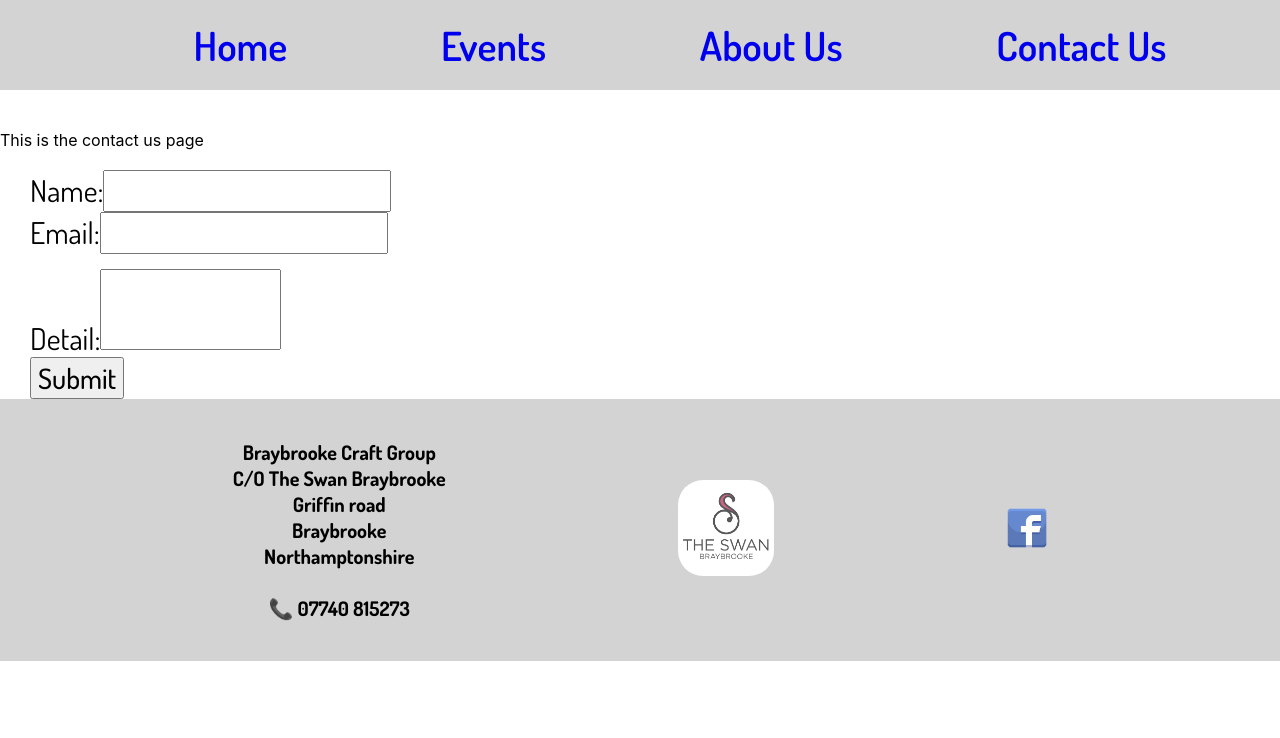
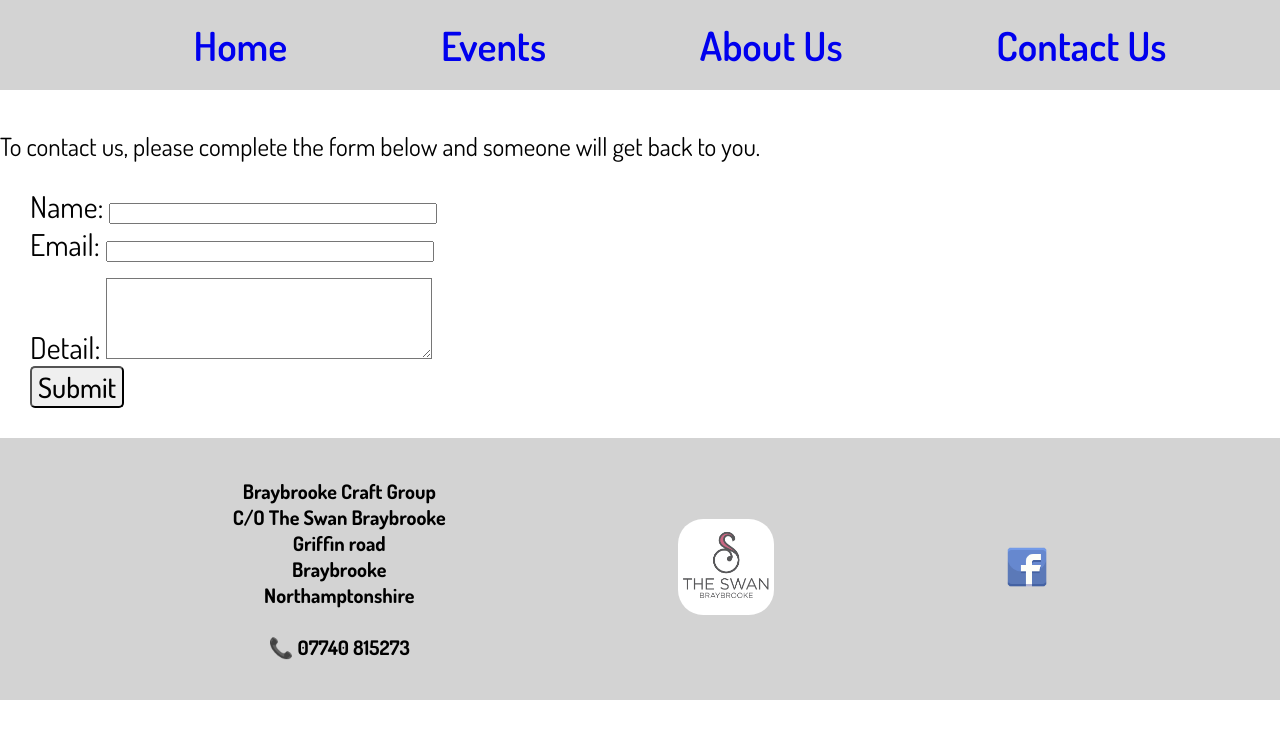
Before and after one commit to whawkinskavanagh/braybrookecg, a React (Create React App) app: page /contactus in a window 1280 px wide. Shown: the top 738 px of the page. Built offline with nearby package versions, Linux system fonts and the light colour scheme.

Commit message:
add some stuff for contact us

```diff
--- a/src/components/ContactUsComponents/ContactUs.css
+++ b/src/components/ContactUsComponents/ContactUs.css
@@ -1,16 +1,30 @@
-.form{
-    font-family: 'Dosis';
-    font-size: 30px;
-    padding-left: 30px;
+.form {
+  font-family: "Dosis";
+  font-size: 30px;
+  padding-left: 30px;
+  padding-bottom: 30px;
 }
 
 textarea {
-    resize: none;
-   margin-top: 15px;
+  margin-top: 15px;
+  width: 20rem;
+  max-width: 100%;
+  border-style: solid;
+}
+
+.submitButton {
+  font-size: 28px;
+  font-weight: 500;
+  font-family: "Dosis";
+  border-radius: 5px;
 }
 
 input {
-    font-size: 28px;
-    font-weight:500;
-    font-family: 'Dosis';
+  width: 20rem;
+  max-width: 100%;
 }
+
+.contactpara {
+  font-family: "Dosis";
+  font-size: 25px;
+}
--- a/src/components/ContactUsComponents/ContactUsForm.js
+++ b/src/components/ContactUsComponents/ContactUsForm.js
@@ -2,28 +2,26 @@ import React from "react";
 import "./ContactUs.css";
 
 const ContactUsForm = () => {
+
+  const nameChangeHandler = (event) => {console.log(event.target.value)}
+
+
   return (
     <div className="form">
       <form>
         <div>
-          <label>
-            Name:
-            <input type="text" name="name" />
-          </label>
+          <label> Name: </label>
+            <input type="text" name="name" onChange={nameChangeHandler}/>
         </div>
         <div>
-        <label>
-          Email:
-          <input type="text" name="email" />
-        </label>
+          <label> Email: </label>
+            <input type="text" name="email" />
         </div>
         <div>
-            <label for="textbox">
-                Detail:
+          <label for="textbox"> Detail: </label>
             <textarea type="text" name="textbox" rows="5"></textarea>
-            </label>
         </div>
-        <input type="submit" value="Submit" />
+        <button className="submitButton">Submit</button>
       </form>
     </div>
   );
--- a/src/components/EventsSection.js
+++ b/src/components/EventsSection.js
@@ -1,5 +1,4 @@
 import EventDates from "./EventDates"
-import tote from '../totebag.png'
 
 const EventsSection = (props) => {
     return (
--- a/src/pages/ContactUs.js
+++ b/src/pages/ContactUs.js
@@ -1,10 +1,10 @@
 import ContactUsForm from "../components/ContactUsComponents/ContactUsForm";
+import '../components/ContactUsComponents/ContactUs.css'
 
 const Contactus = () => {
     return (
 <div>
-This is the contact us page<br></br>
-<br></br>
+<p className="contactpara">To contact us, please complete the form below and someone will get back to you.<br></br></p>
 <ContactUsForm/>
 </div>
 );
```
